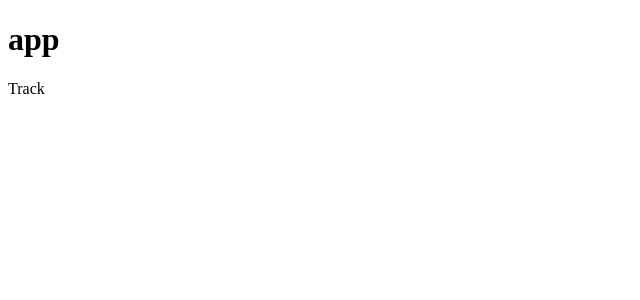
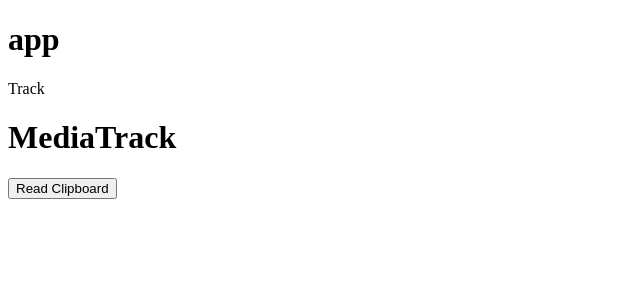
Before and after one commit to AakashKamala/user-tracking, a React (Vite) app in the folder client/: page / in a window 1280 px wide. Shown: the top 300 px of the page, without its empty margins (0-640 px from the left). Built offline with nearby package versions, Linux system fonts and the light colour scheme.

Commit message:
few more tracks

```diff
--- a/client/src/App.jsx
+++ b/client/src/App.jsx
@@ -1,11 +1,15 @@
 import React from 'react'
-import Track from './components/Track'
+import MediaTrack from './components/MediaTrack'
+import ActionTrack from './components/ActionTrack'
+import SystemTrack from './components/SystemTrack'
 
 const App = () => {
   return (
     <div>
       <h1>app</h1>
-      <Track />
+      <ActionTrack />
+      <MediaTrack />
+      <SystemTrack />
     </div>
   )
 }
--- a/client/src/components/Track.jsx
+++ b/client/src/components/ActionTrack.jsx
@@ -1,6 +1,6 @@
 import React, { useEffect, useRef } from 'react'
 
-const Track = () => {
+const ActionTrack = () => {
 
     const idleTimeRef=useRef(0)
 
@@ -122,4 +122,4 @@ const Track = () => {
   )
 }
 
-export default Track
+export default ActionTrack
--- /dev/null
+++ b/client/src/components/ClipboardReader.jsx
@@ -0,0 +1,49 @@
+import React, { useState } from 'react';
+
+const ClipboardReader = () => {
+  const [clipboardData, setClipboardData] = useState([]);
+
+  const readClipboard = async () => {
+    try {
+      const clipboardItems = await navigator.clipboard.read();
+      const data = [];
+
+      for (const item of clipboardItems) {
+        // Check for text data
+        if (item.types.includes('text/plain')) {
+          const text = await item.getType('text/plain');
+          const textData = await text.text();
+          data.push({ type: 'text', content: textData });
+        }
+
+        // Check for image data
+        if (item.types.includes('image/png')) {
+          const image = await item.getType('image/png');
+          const imageData = await image.blob();
+          data.push({ type: 'image', content: URL.createObjectURL(imageData) });
+        }
+      }
+
+      setClipboardData(data);
+      console.log('Clipboard content:', data);
+    } catch (err) {
+      console.error('Failed to read clipboard:', err);
+    }
+  };
+
+  return (
+    <div>
+      <button onClick={readClipboard}>Read Clipboard</button>
+      <div>
+        {clipboardData.map((item, index) => (
+          <div key={index}>
+            {item.type === 'text' && <div><p>{item.content}</p><br /></div>}
+            {item.type === 'image' && <div><img src={item.content} alt="Clipboard content" /><br /></div>}
+          </div>
+        ))}
+      </div>
+    </div>
+  );
+};
+
+export default ClipboardReader;
--- /dev/null
+++ b/client/src/components/MediaTrack.jsx
@@ -0,0 +1,34 @@
+import React, { useEffect, useRef, useState } from 'react';
+
+const MediaTrack = () => {
+
+  const [stream, setStream]=useState(null)
+  const videoRef = useRef(null);
+
+  // useEffect(() => {
+  //   const media = async () => {
+  //     try {
+  //       const streamReceived = await navigator.mediaDevices.getUserMedia({ audio: true, video: true });
+  //       console.log('Media stream received:', streamReceived);
+  //       setStream(streamReceived)
+  //       if (videoRef.current) {
+  //         videoRef.current.srcObject = streamReceived;
+  //       }
+  //     } catch (error) {
+  //       console.error('Error accessing media devices:', error);
+  //     }
+  //   };
+
+  //   media();
+  // }, []);
+
+
+
+
+  return (<div>
+    <h1>MediaTrack</h1>
+    {/* <video ref={videoRef} width="500" height="300" autoPlay controls ></video> */}
+  </div>);
+};
+
+export default MediaTrack;
--- /dev/null
+++ b/client/src/components/SystemTrack.jsx
@@ -0,0 +1,36 @@
+// import React from 'react'
+
+// const SystemTrack = () => {
+
+//     const handleClipboard=async()=>{
+//         try {
+//             const text = await navigator.clipboard.readText();
+//             console.log('Clipboard content:', text);
+//           } catch (err) {
+//             console.error('Failed to read clipboard:', err);
+//           }
+//     }
+//   return (
+//     <div>
+//         <h1>SystemTrack</h1>
+//         <button onClick={handleClipboard}>Clipboard contents(sensitive)</button>
+//     </div>
+//   )
+// }
+
+// export default SystemTrack
+
+
+
+import React from 'react'
+import ClipboardReader from './ClipboardReader'
+
+const SystemTrack = () => {
+  return (
+    <div>
+        <ClipboardReader />
+    </div>
+  )
+}
+
+export default SystemTrack
```
Also changed, not shown: client/src/components/Media.jsx (deleted, +0 -12 lines).
